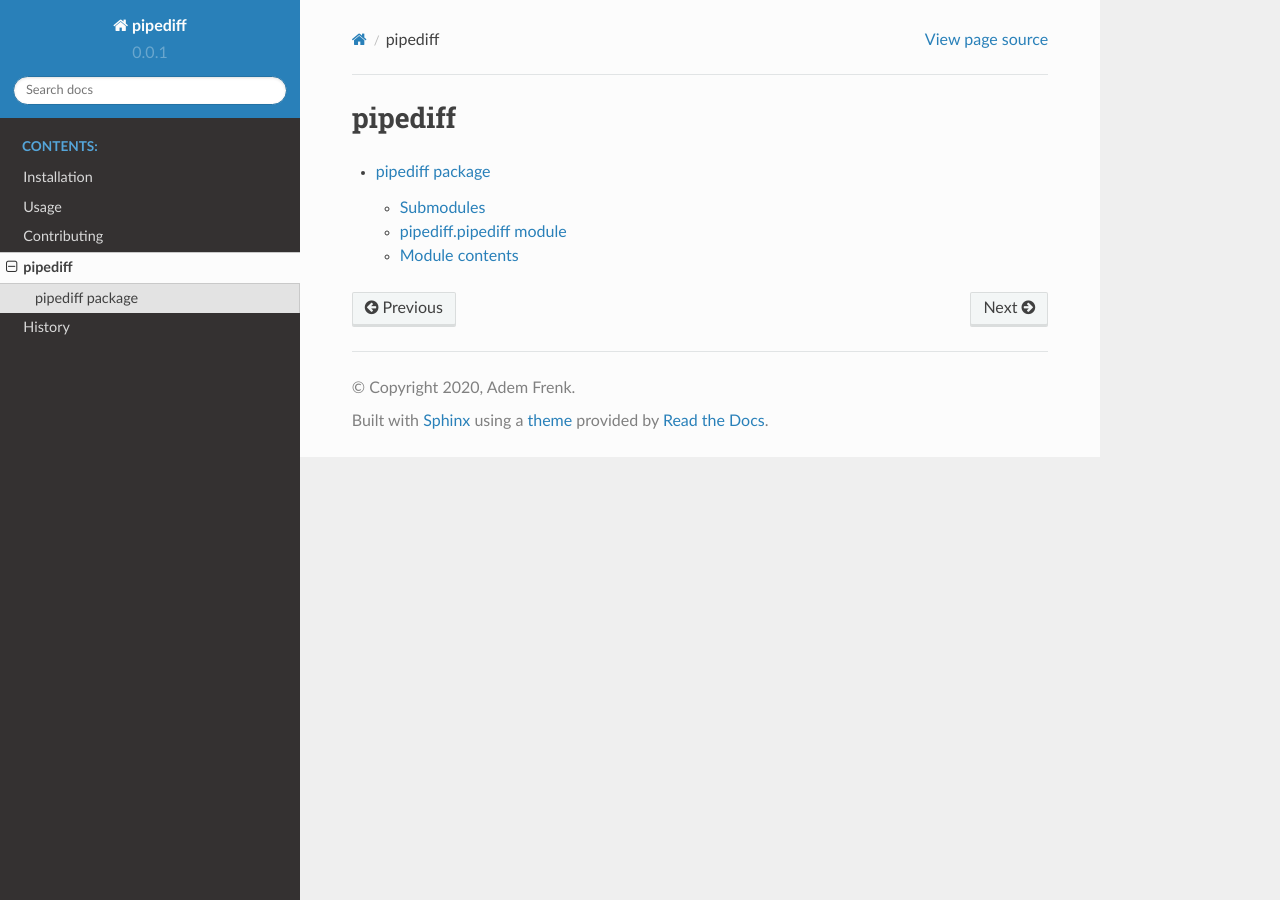
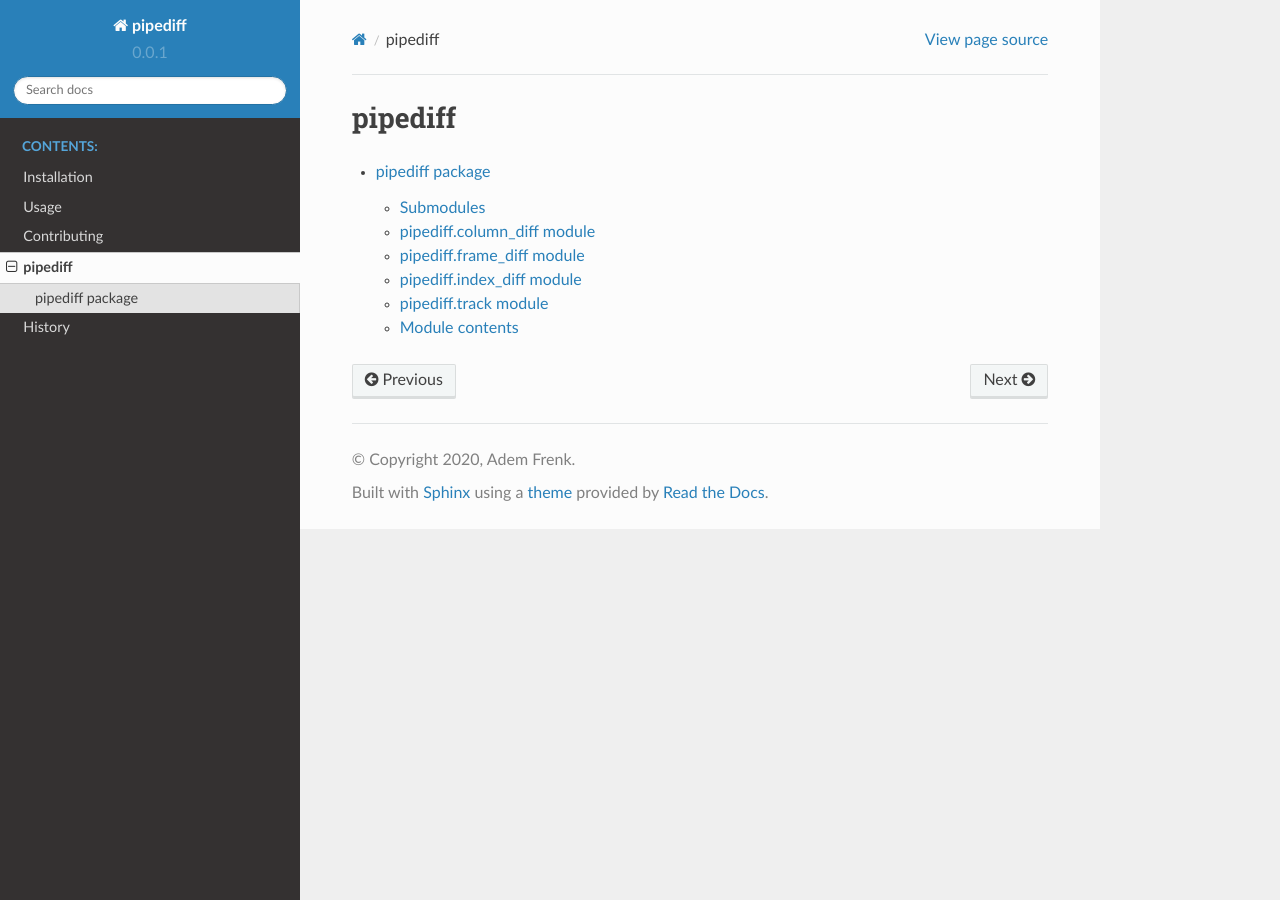
Before and after one commit to AdemFr/pipediff, a Sphinx documentation site: the page built from docs/source/modules.rst, in a window 1280 px wide. Built offline with Sphinx 7.4.7 and the Read the Docs theme 2.0.0, drawn with Linux system fonts in a browser that asks for light colours.

Commit message:
Update docs for track; Fix make docs

```diff
--- a/docs/source/pipediff.rst
+++ b/docs/source/pipediff.rst
@@ -4,10 +4,34 @@ pipediff package
 Submodules
 ----------
 
-pipediff.pipediff module
-------------------------
+pipediff.column\_diff module
+----------------------------
 
-.. automodule:: pipediff.pipediff
+.. automodule:: pipediff.column_diff
+   :members:
+   :undoc-members:
+   :show-inheritance:
+
+pipediff.frame\_diff module
+---------------------------
+
+.. automodule:: pipediff.frame_diff
+   :members:
+   :undoc-members:
+   :show-inheritance:
+
+pipediff.index\_diff module
+---------------------------
+
+.. automodule:: pipediff.index_diff
+   :members:
+   :undoc-members:
+   :show-inheritance:
+
+pipediff.track module
+---------------------
+
+.. automodule:: pipediff.track
    :members:
    :undoc-members:
    :show-inheritance:
```
Also changed, not shown: 2 other files.
